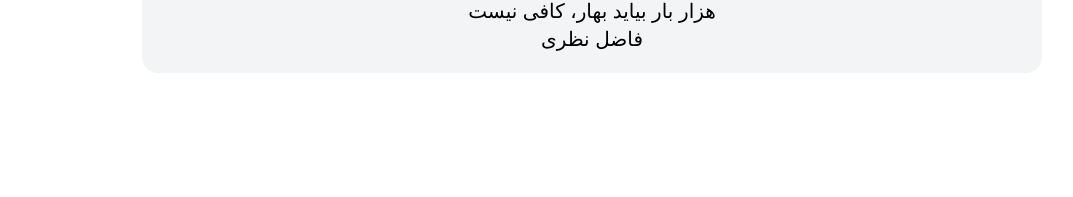
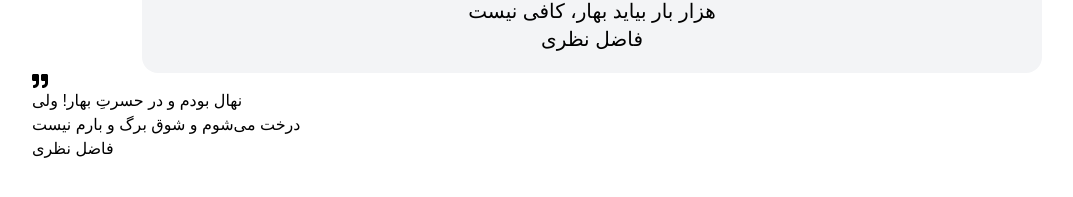
Before and after one commit to NazifaRahimy/spring, a Next.js app: page / in a window 1280 px wide. Shown: the part 3382-3579 px from the top of the page, without its empty margins (48-1121 px from the left). Before the commit the page ends 3495 px from the top, so only its background shows below. Built offline with nearby package versions, Linux system fonts and the light colour scheme.

Commit message:
Displayed a poem with the poet's name and a quote icon

```diff
--- a/src/app/page.tsx
+++ b/src/app/page.tsx
@@ -69,6 +69,12 @@ export default function Home() {
           <p className="text-xl font-normal px-3">هزار بار بیاید بهار، کافی نیست</p>
           <p className="text-xl font-normal px-3">فاضل نظری</p>
      </div>
+     <div  >
+           <div ><FaQuoteRight /></div>
+          <p >نهال بودم و در حسرتِ بهار! ولی</p>
+          <p >درخت می‌شوم و شوق برگ و بارم نیست</p>
+          <p >فاضل نظری</p>
+      </div>
     </div>
   );
 }
```
